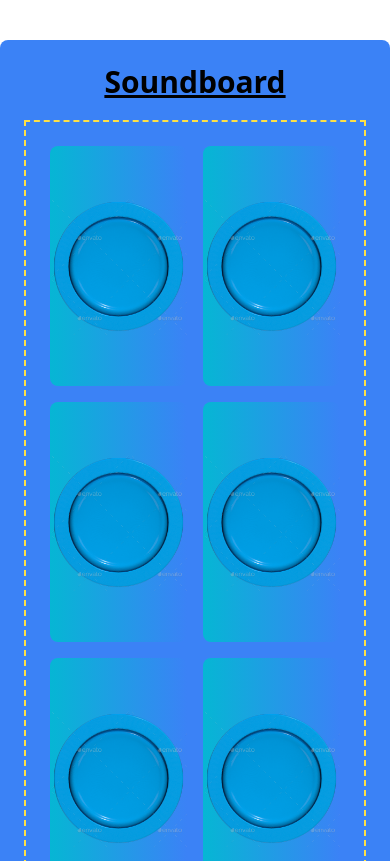
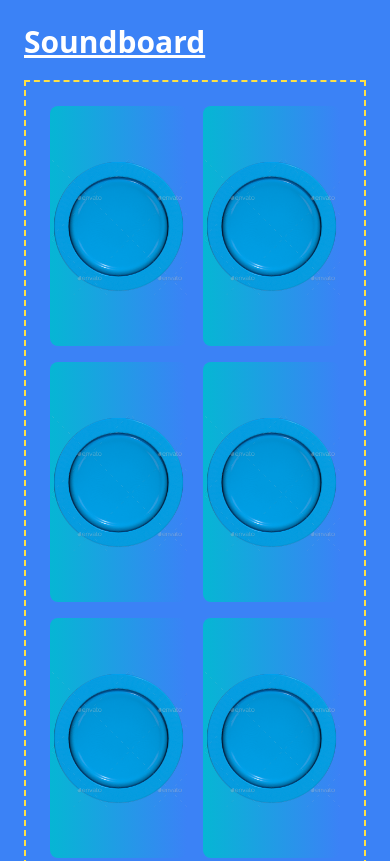
Before and after one commit to didgiman/tailwindtest, a plain HTML site: page soundboard.html in a window 390 px wide. Shown: the top 861 px of the page. Drawn offline with nearby package versions, Linux system fonts and the light colour scheme.

Commit message:
Some small tweaks

```diff
--- a/soundboard.html
+++ b/soundboard.html
@@ -20,8 +20,8 @@
 </head>
 
 <body>
-  <div class="container mx-auto bg-blue-500 lg:bg-teal-500 p-6 shadow-lg mt-10 rounded-lg">
-    <h1 class="text-3xl font-bold underline pb-5 text-center">
+  <div class="container mx-auto bg-blue-500 lg:bg-teal-500 p-6 shadow-lg md:mt-10 md:rounded-lg">
+    <h1 class="text-3xl font-bold underline pb-5 text-left md:text-center text-white lg:text-black">
       Soundboard
     </h1>
     <div class="grid gap-4 grid-cols-2 md:grid-cols-4 lg:grid-cols-6 p-6 border-2 border-yellow-300 border-dashed">
```
